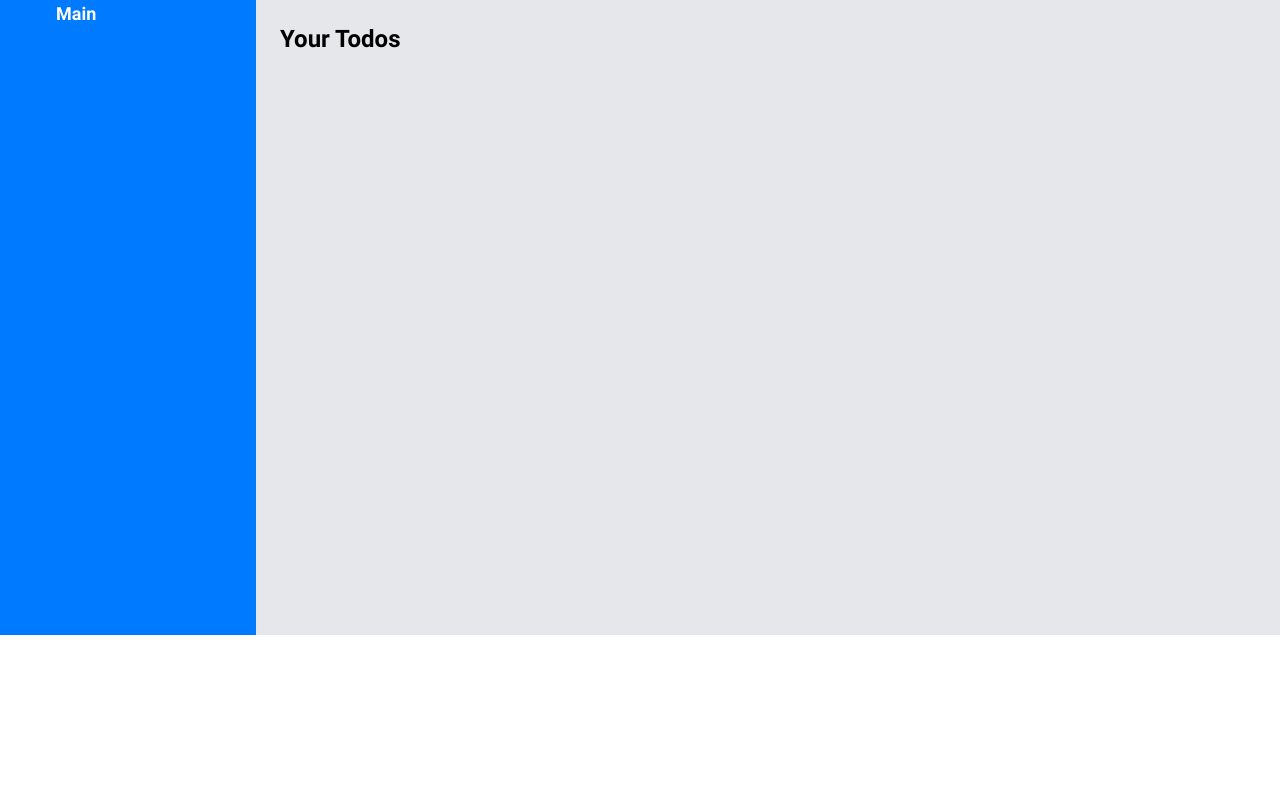
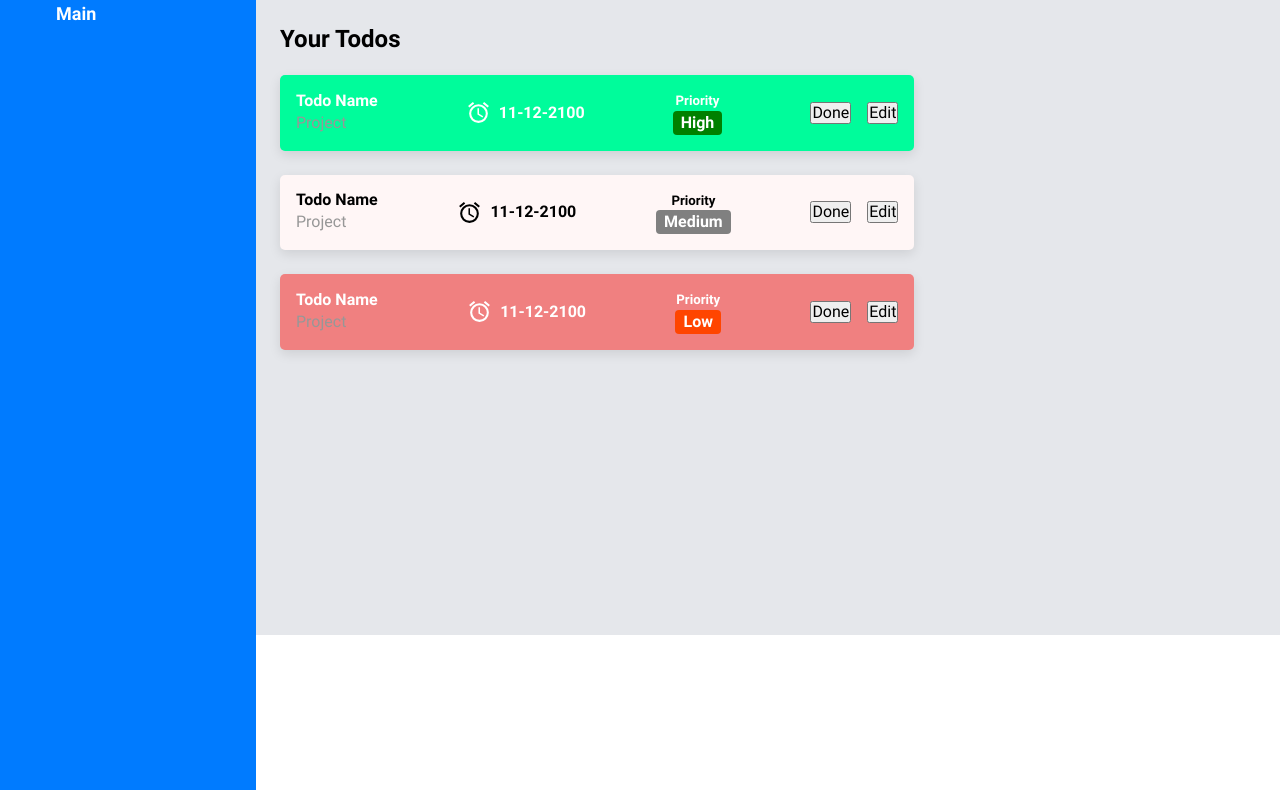
Before and after one commit to Mousow2023/top-todo-list, a website built with webpack: page src/template.html in a window 1280 px wide. Shown: the part 165-955 px from the top of the page. Before the commit the page ends 800 px from the top, so only its background shows below. Built offline with nearby package versions, Linux system fonts and the light colour scheme.

Commit message:
final basic design

```diff
--- a/src/styles.css
+++ b/src/styles.css
@@ -219,7 +219,7 @@ button.new-project {
 button.new-task {
     background-color: var(--blue-color);
     border: none;
-    border-radius: 25px;
+    border-radius: 5px;
     color: #fff;
     padding: 10px 18px;
     cursor: pointer;
@@ -230,23 +230,99 @@ button.new-task {
     grid-area: main-content;
     padding: calc(var(--section-padding) * 2) var(--section-padding);
 
-    display: grid;
+    /* display: grid;
     grid-template-columns: 2.5fr 1fr;
-    gap: var(--main-content-gap);
+    gap: var(--main-content-gap); */
+    height: 1000px;
 }
 
-.cards-container {
+/* .cards-container {
     display: grid;
     grid-template-columns: repeat(auto-fill, minmax(300px, 1fr));
     gap: var(--main-content-gap);
 
+} */
+
+/* .cards-container h2 {
+    grid-column: 1 / -1;
+} */
+
+/* .card {
+    border-left: 8px solid orange;
+    padding: var(--section-padding) 1.2rem;
+} */
+
+/* todo styles */
+.todo-container {
+    margin: var(--section-padding) 0;
+    display: flex;
+    align-items: center;
+    justify-content: space-between;
+    background-color: #fff6f6;
+    width: 65%;
+    padding: 1rem;
+    border-radius: 5px;
+    box-shadow: rgba(0, 0, 0, 0.1) 0px 4px 12px;
 }
 
-.cards-container h2 {
-    grid-column: 1 / -1;
+.todo-completed,
+.todo-failed {
+    background-color: rgb(0, 252, 155);
+    color: white;
 }
 
-.card {
-    border-left: 8px solid orange;
-    padding: var(--section-padding) 1.2rem;
+.todo-failed {
+    background-color: lightcoral;
 }
+
+.todo-container p {
+    color: rgb(151, 151, 151);
+}
+
+.todo-container .due-date-container {
+    display: flex;
+    align-items: center;
+    gap: .5rem;
+}
+
+.todo-container .due-date-container svg {
+    width: 25px;
+    height: 25px;
+    fill: currentColor;
+}
+
+.todo-container .priority-container {
+    display: flex;
+    flex-direction: column;
+    align-items: center;
+    justify-content: center;
+}
+
+.todo-container .priority-container h4 {
+    padding: 3px 8px;
+    border-radius: 4px;
+    background-color: green;
+    color: white;
+
+}
+
+.todo-container .priority-container h4.medium {
+    background-color: gray;
+}
+
+.todo-container .priority-container h4.low {
+    background-color: orangered;
+}
+
+.todo-container .todo-buttons {
+    display: flex;
+    gap: 1rem;
+}
+
+.todo-container .todo-buttons button {
+    cursor: pointer;
+}
+
+h2 {
+    margin-bottom: 30px;
+}
--- a/src/template.html
+++ b/src/template.html
@@ -37,30 +37,93 @@
         </aside>
 
         <header class="header">
-            <div class="search">
+            <!-- <div class="search">
                 <svg xmlns="http://www.w3.org/2000/svg" viewBox="0 0 24 24">
                     <path
                         d="M9.5,3A6.5,6.5 0 0,1 16,9.5C16,11.11 15.41,12.59 14.44,13.73L14.71,14H15.5L20.5,19L19,20.5L14,15.5V14.71L13.73,14.44C12.59,15.41 11.11,16 9.5,16A6.5,6.5 0 0,1 3,9.5A6.5,6.5 0 0,1 9.5,3M9.5,5C7,5 5,7 5,9.5C5,12 7,14 9.5,14C12,14 14,12 14,9.5C14,7 12,5 9.5,5Z" />
                 </svg>
                 <input type="search" name="" id="">
-            </div>
+            </div> -->
+            <div class="empty"></div>
             <div class="icons">
                 <img src="./images/profiles/channel-8.jpeg" alt="Profile Picture" class="profile">
                 <h3>Mouhammad</h3>
             </div>
             <div class="buttons">
-                <button class="ALL">ALL (5)</button>
-                <button class="ongoing">Ongoing (3)</button>
-                <button class="completed">Completed (2)</button>
+                <button class="today">Today</button>
+                <button class="ongoing">Ongoing</button>
+                <button class="completed">Completed</button>
+                <button class="all">All</button>
             </div>
             <button class="new-task">New Task</button>
         </header>
 
         <div class="main-content">
-            <div class="cards">
-                <div class="cards-container">
-                    <h2>Your Todos</h3>
-
+            <h2>Your Todos</h2>
+            <div class="todo-container todo-completed">
+                <div>
+                    <h4 class="todo-name">Todo Name</h4>
+                    <p class="project-name">Project</p>
+                </div>
+                <div class="due-date-container">
+                    <svg xmlns="http://www.w3.org/2000/svg" viewBox="0 0 24 24">
+                        <title>alarm</title>
+                        <path
+                            d="M12,20A7,7 0 0,1 5,13A7,7 0 0,1 12,6A7,7 0 0,1 19,13A7,7 0 0,1 12,20M12,4A9,9 0 0,0 3,13A9,9 0 0,0 12,22A9,9 0 0,0 21,13A9,9 0 0,0 12,4M12.5,8H11V14L15.75,16.85L16.5,15.62L12.5,13.25V8M7.88,3.39L6.6,1.86L2,5.71L3.29,7.24L7.88,3.39M22,5.72L17.4,1.86L16.11,3.39L20.71,7.25L22,5.72Z" />
+                    </svg>
+                    <h4>11-12-2100</h4>
+                </div>
+                <div class="priority-container">
+                    <h5>Priority</h5>
+                    <h4>High</h4>
+                </div>
+                <div class="todo-buttons">
+                    <button class="mark-as-complete">Done</button>
+                    <button class="edit">Edit</button>
+                </div>
+            </div>
+            <div class="todo-container">
+                <div>
+                    <h4 class="todo-name">Todo Name</h4>
+                    <p class="project-name">Project</p>
+                </div>
+                <div class="due-date-container">
+                    <svg xmlns="http://www.w3.org/2000/svg" viewBox="0 0 24 24">
+                        <title>alarm</title>
+                        <path
+                            d="M12,20A7,7 0 0,1 5,13A7,7 0 0,1 12,6A7,7 0 0,1 19,13A7,7 0 0,1 12,20M12,4A9,9 0 0,0 3,13A9,9 0 0,0 12,22A9,9 0 0,0 21,13A9,9 0 0,0 12,4M12.5,8H11V14L15.75,16.85L16.5,15.62L12.5,13.25V8M7.88,3.39L6.6,1.86L2,5.71L3.29,7.24L7.88,3.39M22,5.72L17.4,1.86L16.11,3.39L20.71,7.25L22,5.72Z" />
+                    </svg>
+                    <h4>11-12-2100</h4>
+                </div>
+                <div class="priority-container">
+                    <h5>Priority</h5>
+                    <h4 class="medium">Medium</h4>
+                </div>
+                <div class="todo-buttons">
+                    <button class="mark-as-complete">Done</button>
+                    <button class="edit">Edit</button>
+                </div>
+            </div>
+            <div class="todo-container todo-failed">
+                <div>
+                    <h4 class="todo-name">Todo Name</h4>
+                    <p class="project-name">Project</p>
+                </div>
+                <div class="due-date-container">
+                    <svg xmlns="http://www.w3.org/2000/svg" viewBox="0 0 24 24">
+                        <title>alarm</title>
+                        <path
+                            d="M12,20A7,7 0 0,1 5,13A7,7 0 0,1 12,6A7,7 0 0,1 19,13A7,7 0 0,1 12,20M12,4A9,9 0 0,0 3,13A9,9 0 0,0 12,22A9,9 0 0,0 21,13A9,9 0 0,0 12,4M12.5,8H11V14L15.75,16.85L16.5,15.62L12.5,13.25V8M7.88,3.39L6.6,1.86L2,5.71L3.29,7.24L7.88,3.39M22,5.72L17.4,1.86L16.11,3.39L20.71,7.25L22,5.72Z" />
+                    </svg>
+                    <h4>11-12-2100</h4>
+                </div>
+                <div class="priority-container">
+                    <h5>Priority</h5>
+                    <h4 class="low">Low</h4>
+                </div>
+                <div class="todo-buttons">
+                    <button class="mark-as-complete">Done</button>
+                    <button class="edit">Edit</button>
                 </div>
             </div>
         </div>
```
